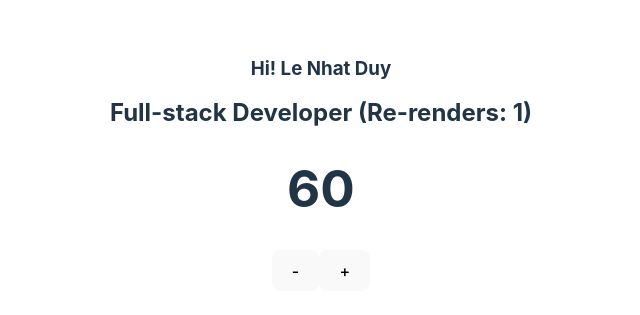
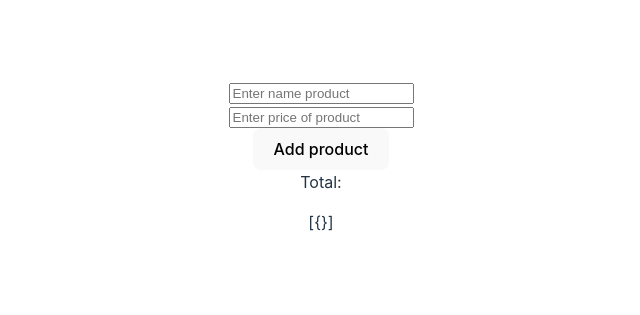
Before and after one commit to rayleigh420/ReactTS_hook, a React (Vite) app: page /memo in a window 1280 px wide. Shown: the part 235-550 px from the top of the page, without its empty margins (319-959 px from the left). Built offline with nearby package versions, Linux system fonts and the light colour scheme.

Commit message:
start and test form in ReactTS

```diff
--- a/src/App.tsx
+++ b/src/App.tsx
@@ -3,8 +3,9 @@ import "./App.css";
 import Ref from "./lesson1/Ref";
 import { Routes, Route } from "react-router-dom";
 import Navigation from "./components/Navigation";
-import Memo from "./lesson2/Memo";
+import RMemo from "./lesson2/RMemo";
 import Callback from "./lesson3/Callback";
+import Memo from "./lesson4/Memo";
 
 function App() {
   return (
@@ -12,8 +13,9 @@ function App() {
       <Routes>
         <Route index element={<Navigation />} />
         <Route path="useRef" element={<Ref />} />
+        <Route path="Rmemo" element={<RMemo />} />
+        <Route path="callback" element={<Callback />} />
         <Route path="memo" element={<Memo />} />
-        <Route path="callback" element={<Callback />} />
       </Routes>
     </div>
   );
--- a/src/components/Navigation.tsx
+++ b/src/components/Navigation.tsx
@@ -9,10 +9,13 @@ const Navigation = () => {
         </li>
 
         <li>
-          <Link to="/memo">React.memo</Link>
+          <Link to="/Rmemo">React.memo</Link>
         </li>
         <li>
           <Link to="/callback">useCallback</Link>
+        </li>
+        <li>
+          <Link to="/memo">useMemo</Link>
         </li>
       </ul>
     </div>
--- a/src/lesson2/Memo.tsx
+++ b/src/lesson2/RMemo.tsx
@@ -1,7 +1,7 @@
 import { useState } from "react";
 import Content from "../components/Content";
 
-const Memo = () => {
+const RMemo = () => {
   const [count, setCount] = useState<number>(60);
 
   return (
@@ -14,4 +14,4 @@ const Memo = () => {
   );
 };
 
-export default Memo;
+export default RMemo;
--- /dev/null
+++ b/src/lesson4/Memo.tsx
@@ -0,0 +1,63 @@
+import { ChangeEvent, useState } from "react";
+
+interface Product {
+  name: string;
+  price: number;
+}
+
+const Memo = () => {
+  const [name, setName] = useState<string>("");
+  const [price, setPrice] = useState<number | null>(null);
+  const [product, setProduct] = useState<Product[]>([{}] as Product[]);
+
+  const handleChangeName = (e: ChangeEvent<HTMLInputElement>) => {
+    setName(e.target.value);
+  };
+
+  const handleChangePrice = (e: ChangeEvent<HTMLInputElement>) => {
+    setPrice(Number(e.target.value));
+  };
+
+  const handleAddProduct = () => {
+    // const prod = [...[product], {
+    //   name: name,
+    //   price: price
+    // }]
+    setName("");
+    setPrice(null);
+    if (name.length > 0 && price) {
+      setProduct([
+        ...[product],
+        {
+          name: name,
+          price: price,
+        },
+      ] as unknown as Product[]);
+    }
+  };
+
+  return (
+    <div>
+      <input
+        type="text"
+        placeholder="Enter name product"
+        onChange={handleChangeName}
+        value={name}
+      />
+      <br />
+      <input
+        type="text"
+        placeholder="Enter price of product"
+        onChange={handleChangePrice}
+        value={price}
+      />
+      <br />
+      <button onClick={handleAddProduct}>Add product</button>
+      <br />
+      Total:
+      <p>{JSON.stringify(product)}</p>
+    </div>
+  );
+};
+
+export default Memo;
```
